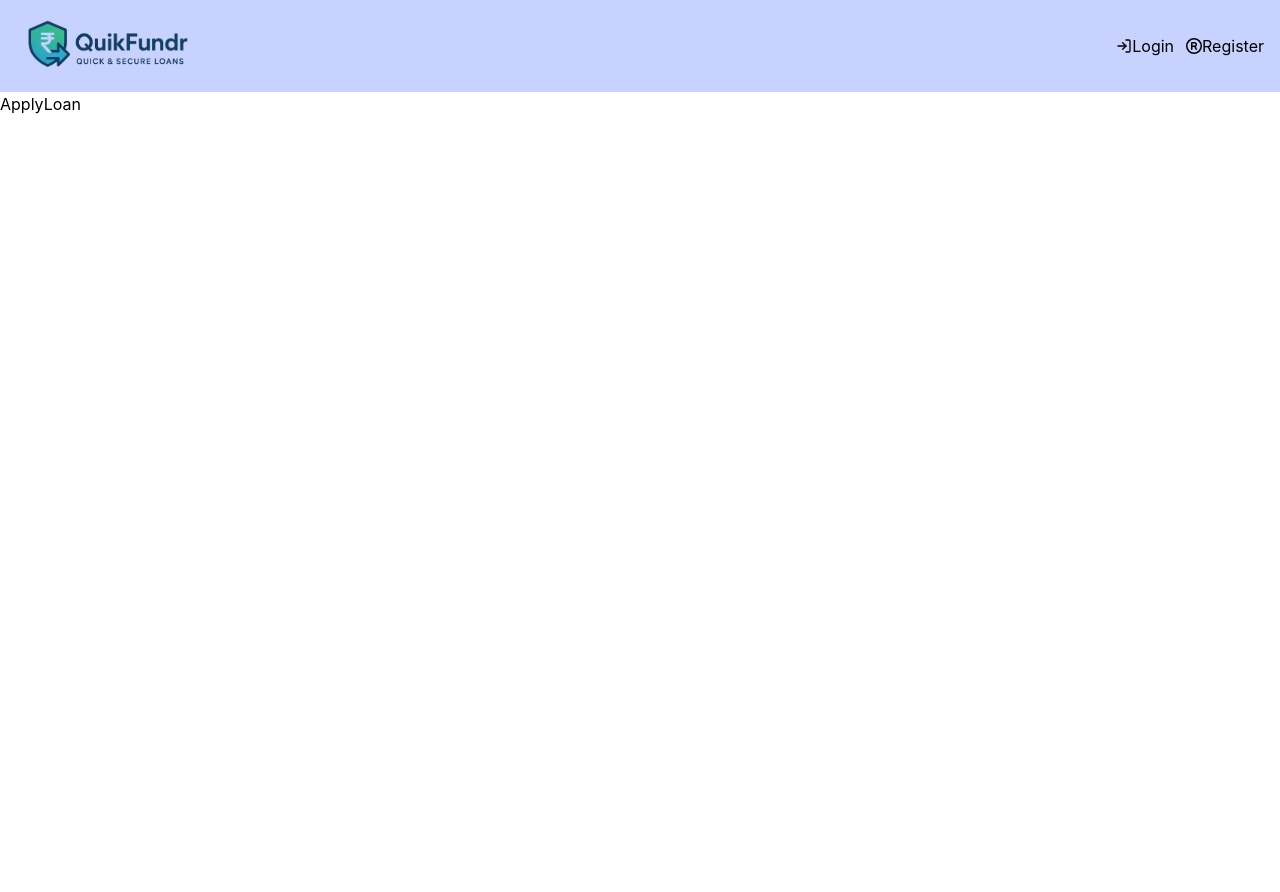
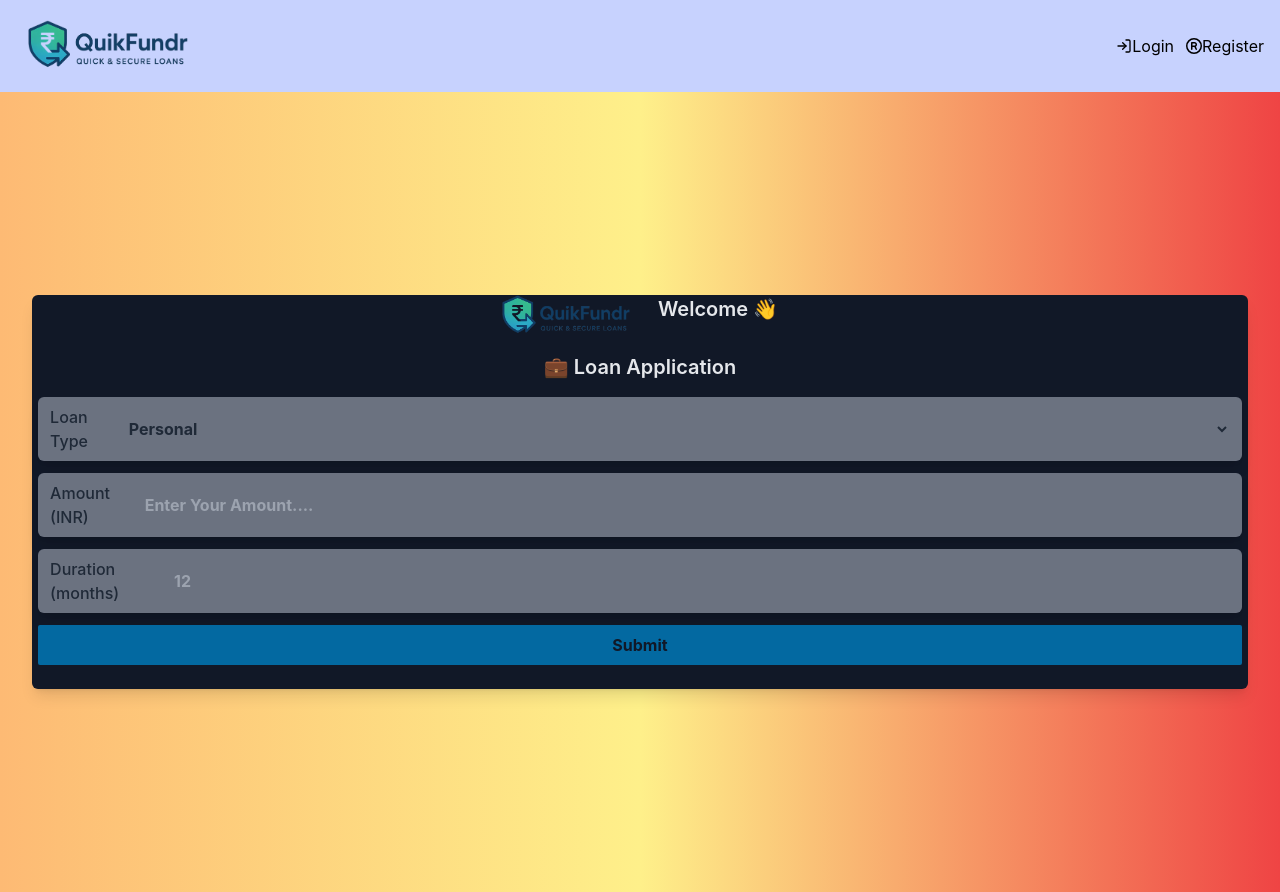
Before and after one commit to Nitik-sharma/LoanManagement, a React (Create React App) app in the folder client/: page /apply in a window 1280 px wide. Before the commit the page ends 800 px from the top, so only its background shows below. Built offline with nearby package versions, Linux system fonts and the light colour scheme.

Commit message:
make apply loan

```diff
--- a/client/src/pages/ApplyLoan.jsx
+++ b/client/src/pages/ApplyLoan.jsx
@@ -1,9 +1,132 @@
-import React from 'react'
+import React, { useState } from 'react'
+import logo from '../images/logo.png'
+import axios from 'axios';
+function ApplyLoan() {
+  const [loanType, setLoanType] = useState("personal");
+  const [amount, setAmount] = useState("");
+  const [durationMonths, setDurationMonths] = useState("");
 
-function ApplyLoan() {
+  const handleFormSubmit =async (e) => {
+    e.preventDefault();
+    const token = localStorage.getItem("token");
+    console.log("Token in apply to ===", token);
+    if (!token) return alert("Please login for Apply ");
+    try {
+      const res = await axios.post(
+        "http://localhost:5000/api/loan/apply",
+        {
+          loanType,
+          amount,
+          durationMonths,
+        },
+        {
+          headers: {
+            Authorization: `Bearer ${token}`,
+          },
+        }
+      );
+      console.log("Loan Applied", res.data);
+      alert("Form submitted ");
+      setAmount("");
+      setDurationMonths("");
+    } catch (error) {
+      console.error("❌ Error:", error);
+      alert("Loan application failed!");
+    }
+    console.log(loanType, amount, durationMonths);
+  }
   return (
-    <div>ApplyLoan</div>
-  )
+    <div className=" w-full h-screen bg-gradient-to-r from-orange-300 via-yellow-200 to-red-500 flex items-center justify-center ">
+      <div className="w-[95%]  flex flex-col rounded-md shadow-lg text-gray-200 items-center justify-center gap-4 bg-gray-900  ">
+        <div className=" flex items-start gap-7">
+          <img src={logo} alt="" className=" w-32" />
+          <h1 className=" text-gray-200 font-semibold text-xl text-center">
+            Welcome 👋
+          </h1>
+        </div>
+        <h1 className=" text-gray-200 font-semibold text-xl">
+          💼 Loan Application{" "}
+        </h1>
+        <form
+          onSubmit={handleFormSubmit}
+          action=""
+          className=" w-[99%] mb-6 flex flex-col gap-3 items-center"
+        >
+          <div className=" bg-gray-500  border-none py-2 px-3 rounded-md shadow-lg  w-full flex items-center">
+            <label
+              htmlFor=""
+              className=" block text-gray-800 text-start font-medium"
+            >
+              Loan Type
+            </label>
+
+            <select
+              name=""
+              id=""
+              className=" w-full bg-transparent border-none outline-none rounded-sm text-gray-800  font-bold"
+              onChange={(e) => setLoanType(e.target.value)}
+            >
+              <option value="personal" className=" bg-gray-500">
+                Personal
+              </option>
+              <option value="business" className=" bg-gray-500">
+                Business
+              </option>
+              <option value="education" className=" bg-gray-500">
+                Education
+              </option>
+            </select>
+          </div>
+
+          {/* Amount  */}
+
+          <div className=" bg-gray-500  border-none py-2 px-3 rounded-md shadow-lg  w-full flex items-center">
+            <label
+              htmlFor=""
+              className=" block text-gray-800 text-start font-medium"
+            >
+              Amount (INR)
+            </label>
+
+            <input
+              type="text"
+              name=""
+              id=""
+              placeholder="Enter Your Amount...."
+              className=" w-full bg-transparent border-none outline-none rounded-sm text-gray-800  font-bold"
+              onChange={(e) => setAmount(e.target.value)}
+            />
+          </div>
+
+          {/* Durition */}
+
+          <div className=" bg-gray-500  border-none py-2 px-3 rounded-md shadow-lg  w-full flex items-center">
+            <label
+              htmlFor=""
+              className=" block text-gray-800 text-start font-medium"
+            >
+              Duration (months)
+            </label>
+
+            <input
+              type="number"
+              name=""
+              id=""
+              placeholder="12"
+              className=" w-full bg-transparent border-none outline-none rounded-sm text-gray-800  font-bold"
+              onChange={(e) => setDurationMonths(e.target.value)}
+            />
+          </div>
+          <button
+            type="submit"
+            className=" w-full bg-sky-700 p-2 rounded-sm text-center font-bold text-gray-900 hover:bg-indigo-600 transition "
+          >
+            Submit
+          </button>
+        </form>
+      </div>
+    </div>
+  );
 }
 
 export default ApplyLoan
```
